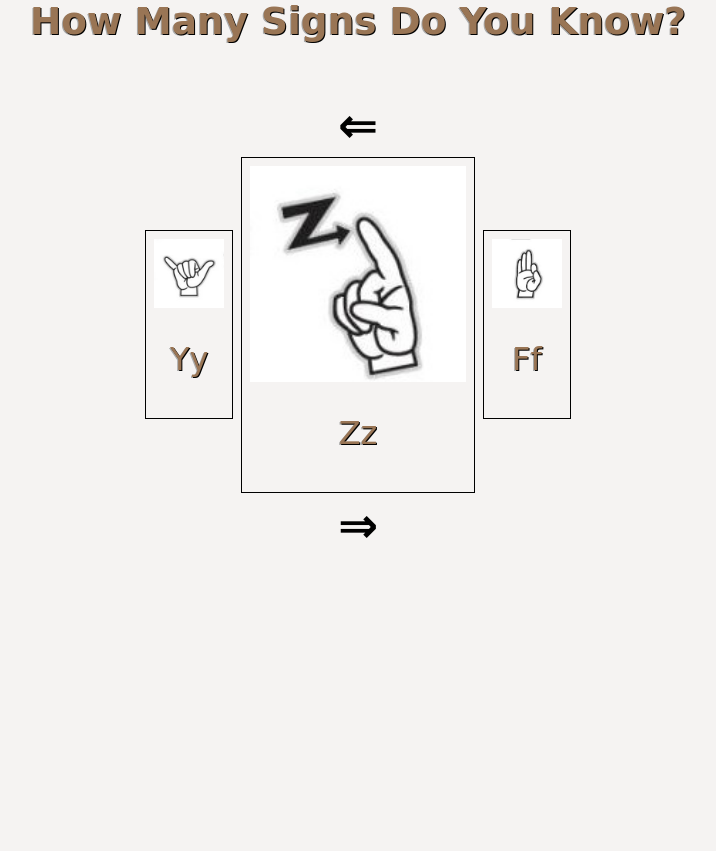
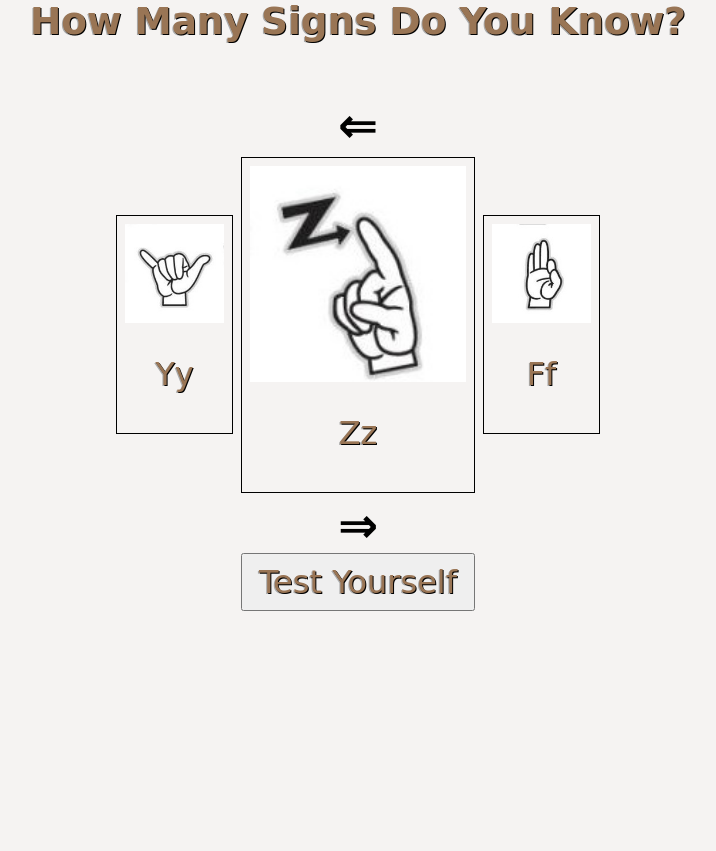
Before and after one commit to chingu-voyages/v22-bears-team-07, a Flask app: page /asl in a window 1280 px wide. Shown: the part 367-1218 px from the top of the page, without its empty margins (282-998 px from the left). Run offline with Flask 2, Linux system fonts and the light colour scheme; some libraries are stand-ins or nearby versions.

Commit message:
Add Test Yourself button

```diff
--- a/static/css/asl.css
+++ b/static/css/asl.css
@@ -41,7 +41,6 @@ img {
 .letter {
     width: 2em;
 }
-
 .prev, .next {
   cursor: pointer;
   font-weight: bold;
@@ -52,6 +51,14 @@ img {
   flex-direction: column;
   align-items: center;
   justify-content: space-evenly;
+}
+.slideshow-button{
+  font-size: 2em;
+  text-align: center;
+  color: #997555;
+  text-shadow: 1px 1px black, -1px 1px darkgray;
+  padding: .25em .5em;
+  font-family: 'Red Rose', cursive
 }
 .slideshow-header {
   font-size: 2em;
@@ -78,7 +85,7 @@ img {
   justify-content: center;
   margin: .25rem;
   padding: .5rem;
-  width: 15%;
+  width: 20%;
 }
 .slide-image {
   width: 100%;
@@ -101,8 +108,8 @@ img {
   justify-content: center;
   margin: .25em;
   padding: .5em;
+}
 
-}
 /* --------  MOBILE -----------*/
 
 @media all and (max-width: 799px) and (min-width: 220px) {
--- a/static/js/asl.js
+++ b/static/js/asl.js
@@ -47,7 +47,7 @@ createSlideshow = () => {
 }
 createSlideshow()
 let currentIndex = 6
-
+let correctAnswer = ''
 showSlides = (current) => {
     let slides = document.getElementsByClassName("slide")
     for (i = 0; i < slides.length; i ++) {
@@ -75,3 +75,9 @@ showSlides(currentIndex)
 moveSlides = (n) => {
     showSlides(currentIndex += n)
 }
+
+toggleTest = () => {
+    let item = document.getElementsByClassName("active")
+    correctAnswer = item[0].children[1].innerText
+    console.log('correct Answer', correctAnswer)
+}
--- a/templates/asl.html
+++ b/templates/asl.html
@@ -44,6 +44,7 @@
         <a class="prev" onclick="moveSlides(-1)">&lArr;</a>
         <div id="slideshow-items"></div>
         <a class="next" onclick="moveSlides(1)">&rArr;</a>
+        <button class="slideshow-button" onclick="toggleTest()">Test Yourself</button>
     </section>
 </section>
 </main>
```
